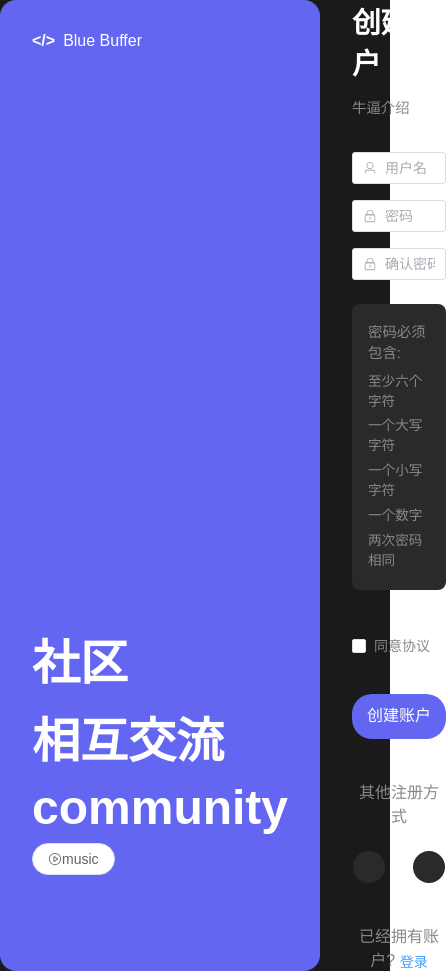
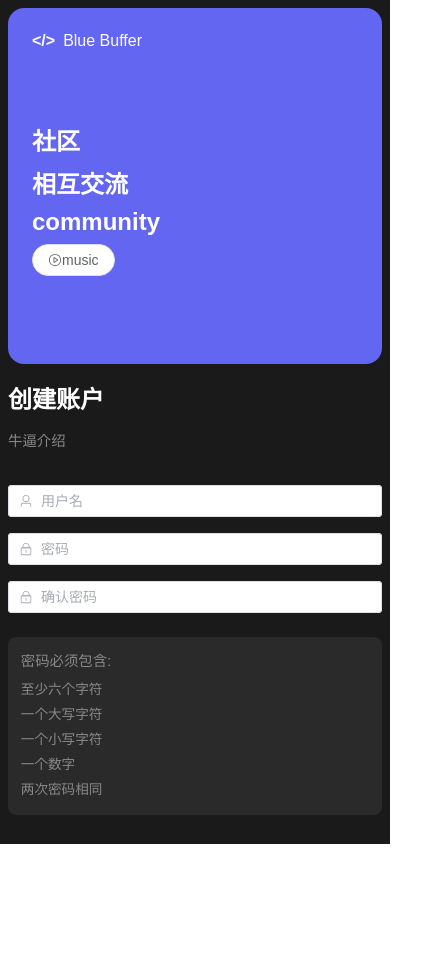
Before and after one commit to saru54/bluebuffer-front, a Vue app in the folder blog/: page /register in a window 390 px wide. Shown: the whole page, 446 px wide, since content can reach past the window. After the commit the page ends 844 px from the top, so only its background shows below. Built offline with nearby package versions, Linux system fonts and the light colour scheme.

Commit message:
fix user popover and fix phone client login and register page error

```diff
--- a/blog/src/components/HomePage.vue
+++ b/blog/src/components/HomePage.vue
@@ -103,6 +103,10 @@ html {
     padding: 0;
     height: 100%;
     font-family: Arial, sans-serif;
+    overflow-x: hidden;
+    /* 防止水平滚动 */
+    position: relative;
+    /* 添加相对定位 */
 }
 
 body {
@@ -112,12 +116,18 @@ body {
 .app {
     min-height: 100vh;
     position: relative;
+    overflow-x: hidden;
+    /* 防止水平滚动 */
+    width: 100%;
+    /* 确保宽度固定 */
 }
 
 .header {
     position: fixed;
     top: 0;
     left: 0;
+    right: 0;
+    /* 添加右侧固定 */
     width: 100%;
     z-index: 100;
     line-height: 50px;
@@ -136,7 +146,7 @@ body {
     margin-left: auto;
     display: flex;
     gap: 15px;
-
+    position: relative;
 }
 
 .middle {
@@ -146,6 +156,9 @@ body {
 .content {
     padding-top: 50px;
     min-height: calc(100vh - 50px);
+    width: 100%;
+    overflow-x: hidden;
+    /* 防止内容区域水平滚动 */
 }
 
 .aside {
@@ -174,9 +187,10 @@ body {
     margin-left: 200px;
     padding: 20px;
     min-height: calc(100vh - 50px);
-
+    width: 100%;
+    overflow-x: hidden;
+    /* 防止主内容区域水平滚动 */
     z-index: 1;
-
 }
 
 .main-content {
@@ -206,6 +220,11 @@ body {
 @media screen and (max-width: 768px) {
     .header {
         padding: 0 10px;
+        position: fixed;
+        width: 100%;
+        box-sizing: border-box;
+        left: 0;
+        right: 0;
     }
 
     .left {
@@ -226,14 +245,26 @@ body {
     .main {
         margin-left: 0;
         padding: 10px;
+        width: 100%;
+        overflow-x: hidden;
+        /* 防止主内容区域水平滚动 */
     }
 
     .right {
         gap: 10px;
+        position: relative;
+        margin-left: auto;
+        flex-shrink: 0;
     }
 
     h2 {
         font-size: 1.2em;
+    }
+
+    .content {
+        width: 100%;
+        overflow-x: hidden;
+        /* 防止内容区域水平滚动 */
     }
 }
 
--- a/blog/src/components/user/LoginPage.vue
+++ b/blog/src/components/user/LoginPage.vue
@@ -98,7 +98,6 @@ function validate() {
 }
 function login() {
     if (validate()) {
-        try {
         coreaxios.post('/user/login', {
             name: name.value,
             password: password.value
@@ -108,25 +107,21 @@ function login() {
             }
         }).then(res => {
             if (res.status == 200 && res.data != null) {
-
-
                 const dto = res.data;
                 localStorage.setItem('jwt', dto.token)
                 localStorage.setItem('userId', dto.id)
-
                 router.push("/home/blogRecommendPage")
             } else {
-                    ElMessage("账户或密码错误")
+                ElMessage.error("账户或密码错误")
+            }
+        }).catch(error => {
+            if (error.response?.status === 400) {
+                ElMessage.error("账户或密码错误");
+            } else {
+                ElMessage.error("登录失败，请稍后重试");
             }
         })
-        } catch (error) {
-            console.log("asd");
-
-            ElMessage("账户或密码错误")
     }
-
-    }
-
 }
 </script>
 
@@ -137,11 +132,8 @@ function login() {
     display: flex;
     justify-content: center;
     align-items: center;
-
-
+    padding: 1rem;
 }
-
-
 
 .login-content {
     display: flex;
@@ -149,6 +141,11 @@ function login() {
     max-width: 1200px;
     background: transparent;
     gap: 2rem;
+
+    @media (max-width: 768px) {
+        flex-direction: column;
+        gap: 1rem;
+    }
 }
 
 .left-panel {
@@ -160,6 +157,11 @@ function login() {
     flex-direction: column;
     justify-content: space-between;
     min-height: 600px;
+
+    @media (max-width: 768px) {
+        min-height: auto;
+        padding: 1.5rem;
+    }
 }
 
 .logo {
@@ -176,6 +178,10 @@ function login() {
 
 .hero-content {
     margin: 4rem 0;
+
+    @media (max-width: 768px) {
+        margin: 2rem 0;
+    }
 }
 
 .hero-content h1 {
@@ -183,6 +189,10 @@ function login() {
     font-size: 3rem;
     margin: 0.5rem 0;
     font-weight: 600;
+
+    @media (max-width: 768px) {
+        font-size: 2rem;
+    }
 }
 
 .watch-demo-btn {
@@ -193,11 +203,13 @@ function login() {
     padding: 0.8rem 1.5rem;
 }
 
-
-
 .right-panel {
     flex: 1;
     color: white;
+
+    @media (max-width: 768px) {
+        padding: 0 1rem;
+    }
 }
 
 .login-header {
@@ -253,6 +265,10 @@ function login() {
     display: flex;
     justify-content: center;
     gap: 1rem;
+
+    @media (max-width: 768px) {
+        flex-wrap: wrap;
+    }
 }
 
 :deep(.el-button.is-circle) {
--- a/blog/src/components/user/RegisterPage.vue
+++ b/blog/src/components/user/RegisterPage.vue
@@ -189,6 +189,7 @@ watch(name, () => {
     max-width: 1200px;
     background: transparent;
     gap: 2rem;
+    margin: 1rem;
 }
 
 .left-panel {
@@ -351,4 +352,53 @@ watch(name, () => {
     color: #888;
     margin-top: 1.5rem;
 }
+
+/* 添加媒体查询 */
+@media screen and (max-width: 768px) {
+    .register-content {
+        flex-direction: column;
+        margin: 1rem;
+        gap: 1rem;
+    }
+
+    .left-panel {
+        min-height: auto;
+        padding: 1.5rem;
+    }
+
+    .hero-content h1 {
+        font-size: 2rem;
+    }
+
+    .name-fields {
+        flex-direction: column;
+    }
+
+    .social-icons {
+        gap: 0.5rem;
+    }
+
+    .password-requirements {
+        font-size: 0.8rem;
+    }
+
+    .register-header h2 {
+        font-size: 1.5rem;
+    }
+}
+
+/* 添加更小屏幕的适配 */
+@media screen and (max-width: 480px) {
+    .register-content {
+        margin: 0.5rem;
+    }
+
+    .hero-content h1 {
+        font-size: 1.5rem;
+    }
+
+    .password-requirements {
+        padding: 0.8rem;
+    }
+}
 </style>
--- a/blog/src/components/user/UserInfoForHome.vue
+++ b/blog/src/components/user/UserInfoForHome.vue
@@ -1,8 +1,8 @@
 <template>
-    <div v-if="data" style="display: flex; align-items: center; cursor: pointer;">
+    <div v-if="data" class="userinfo-container">
         <el-popover v-model:visible="visible" trigger="manual" placement="bottom" :width="isMobile ? 200 : 'auto'"
             popper-class="user-popover">
-            <el-menu style="border: none;">
+            <el-menu style="border: none;" class="userinfo-home-popover-menu">
                 <el-menu-item index="1" @click="toUserInfo">个人页面</el-menu-item>
                 <el-menu-item index="2" @click="toEditPage">编辑信息</el-menu-item>
                 <el-popconfirm :hide-icon="true" title="确认注销" confirm-button-text="确认" cancel-button-text="取消"
@@ -95,20 +95,17 @@ onUnmounted(() => {
 </script>
 
 <style scoped>
-.container {
-    z-index: 100;
+.userinfo-container {
+    position: relative;
     display: flex;
     align-items: center;
-
 }
-
 
 .logout-item {
     display: flex;
     justify-content: center;
     align-items: center;
 }
-
 
 .toolButton {
     width: 100%;
@@ -118,12 +115,19 @@ onUnmounted(() => {
 :deep(.user-popover) {
     max-width: 90vw !important;
     width: auto !important;
-    margin: 0 auto;
+    position: fixed !important;
+    top: 50px !important;
+    /* 调整为紧贴header底部 */
+    left: 50% !important;
+    transform: translateX(-50%) !important;
+    margin: 0;
 }
 
 :deep(.el-menu) {
     width: 100%;
     min-width: 150px;
+    max-height: calc(100vh - 100px);
+    overflow-y: auto;
 }
 
 :deep(.el-menu-item) {
@@ -136,6 +140,19 @@ onUnmounted(() => {
 }
 
 @media screen and (max-width: 768px) {
+    :deep(.user-popover) {
+        position: fixed !important;
+        top: 50px !important;
+        right: 0 !important;
+        /* 确保靠右对齐 */
+        left: auto !important;
+        transform: none !important;
+        margin-right: 10px;
+        /* 添加右侧间距 */
+        width: 200px !important;
+        /* 设置固定宽度 */
+    }
+
     :deep(.el-avatar) {
         width: 32px;
         height: 32px;
--- a/blog/src/routers/router.js
+++ b/blog/src/routers/router.js
@@ -111,4 +111,7 @@ const routes = [
       next();
     }
   });
+
+
+
   export default router
```
Lines whose indentation alone changed are shown as unchanged.
